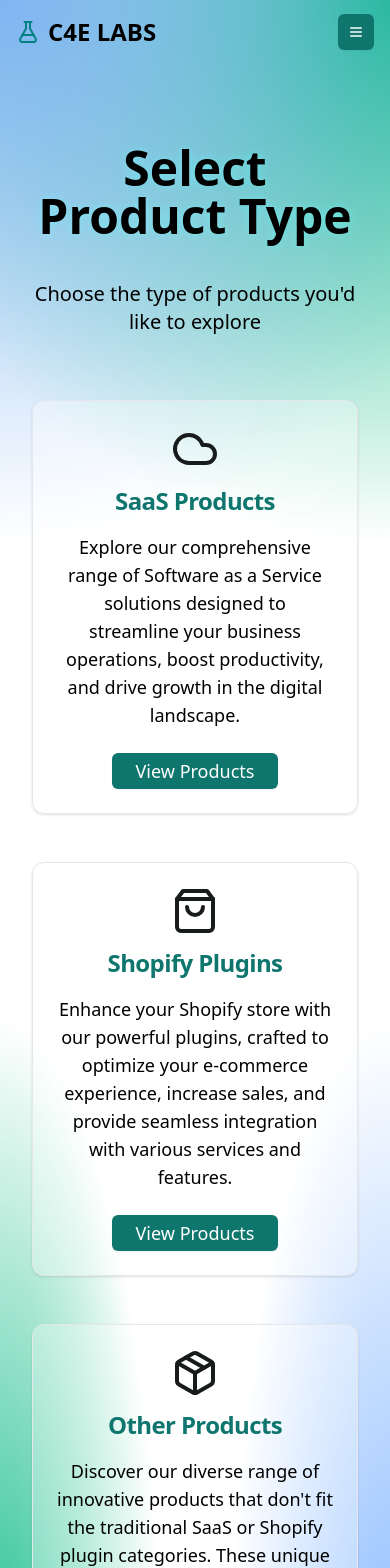
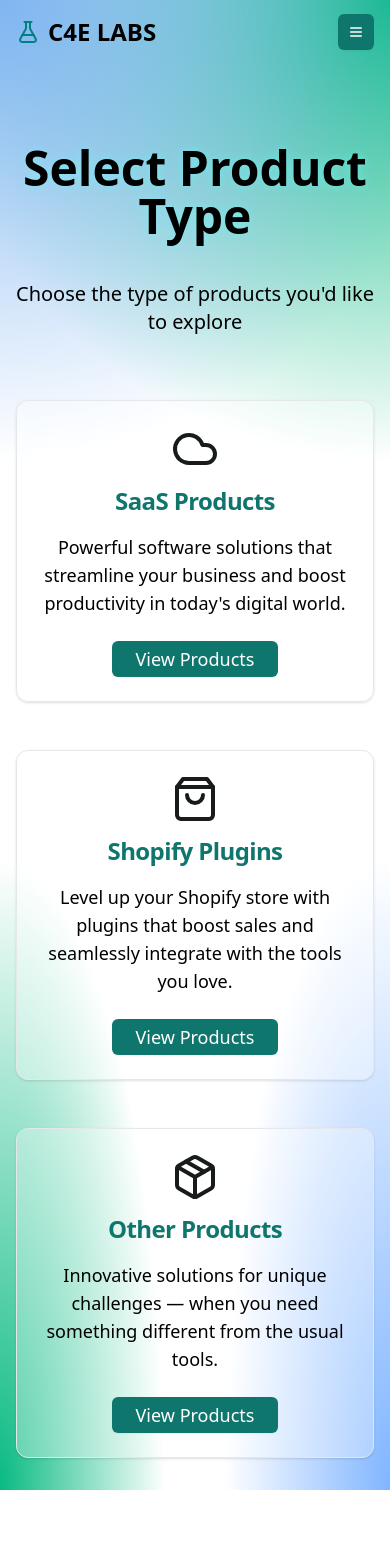
Before and after one commit to ctrlKshav/c4e-labs, a React (Vite) app: page /products in a window 390 px wide. Shown: the top 1568 px of the page. After the commit the page ends 1490 px from the top, so only its background shows below. Built offline with nearby package versions, Linux system fonts and the light colour scheme.

Commit message:
Shorten Types of Products Description and Make the Component More Responsive

```diff
--- a/src/data/typeOfProductsData.ts
+++ b/src/data/typeOfProductsData.ts
@@ -6,7 +6,7 @@ export const productTypes = [
     id: "saas",
     name: "SaaS Products",
     description:
-      "Explore our comprehensive range of Software as a Service solutions designed to streamline your business operations, boost productivity, and drive growth in the digital landscape.",
+      "Powerful software solutions that streamline your business and boost productivity in today's digital world.",
     icon: (className = "h-8 w-8 text-blue-600") => React.createElement(Cloud, { className }),
     color: "bg-gradient-two-corners bg-white/30",
   },
@@ -14,7 +14,7 @@ export const productTypes = [
     id: "shopify-plugins",
     name: "Shopify Plugins",
     description:
-      "Enhance your Shopify store with our powerful plugins, crafted to optimize your e-commerce experience, increase sales, and provide seamless integration with various services and features.",
+      "Level up your Shopify store with plugins that boost sales and seamlessly integrate with the tools you love.",
     icon: (className = "h-8 w-8 text-green-500") => React.createElement(ShoppingBag, { className }),
     color: "bg-white/30",
   },
@@ -22,7 +22,7 @@ export const productTypes = [
     id: "others",
     name: "Other Products",
     description:
-      "Discover our diverse range of innovative products that don't fit the traditional SaaS or Shopify plugin categories. These unique solutions address specific needs across various industries and use cases.",
+      "Innovative solutions for unique challenges — when you need something different from the usual tools.",
     icon: (className = "h-8 w-8 text-gray-600") => React.createElement(Package, { className }),
     color: "bg-gradient-two-corners-top bg-white/30",
   },
--- a/src/routes/products/index.lazy.tsx
+++ b/src/routes/products/index.lazy.tsx
@@ -18,19 +18,19 @@ export const Route = createLazyFileRoute('/products/')({
 
 export default function SelectProductType() {
   return (
-    <div className="min-h-screen bg-gradient-radial-stripe animate-gradient-slow p-8">
-      <div className=" mx-auto">
+    <div className="min-h-screen bg-gradient-radial-stripe animate-gradient-slow py-8 px-4 sm:px-8 md:px-16">
+      <div className="mx-auto">
         <h1 className="text-5xl font-bold text-center mb-10 text-foreground drop-shadow-glow-primary mt-28">
           Select Product Type
         </h1>
         <p className="text-center text-xl mb-16 text-foreground max-w-2xl mx-auto">
           Choose the type of products you'd like to explore
         </p>
-        <div className="grid grid-cols-1 md:grid-cols-3 gap-12">
+        <div className="flex flex-col lg:flex-row lg:items-stretch gap-12 w-full">
           {productTypes.map((type) => (
             <Card
               key={type.id}
-              className={`${type.color} hover:shadow-xl transition-all duration-300 overflow-hidden`}
+              className={`${type.color} hover:shadow-xl transition-all duration-300 overflow-hidden flex flex-col`}
             >
               <CardHeader className="pb-4">
                 <div className="flex flex-col items-center justify-center space-y-3">
@@ -40,14 +40,14 @@ export default function SelectProductType() {
                   </CardTitle>
                 </div>
               </CardHeader>
-              <CardContent className="px-6 pb-6">
+              <CardContent className="px-6 flex-grow">
                 <CardDescription className="text-foreground text-lg text-center">
                   {type.description}
                 </CardDescription>
               </CardContent>
-              <CardFooter className="pb-6">
+              <CardFooter className="pb-6 mt-auto">
                 <Link to={`/products/${type.id}`} className="mx-auto">
-                  <Button className="text-lg px-6 py-3">View Products</Button>
+                  <Button className="text-lg lg:text-sm min-[1200px]:text-lg px-6 py-3">View Products</Button>
                 </Link>
               </CardFooter>
             </Card>
```
